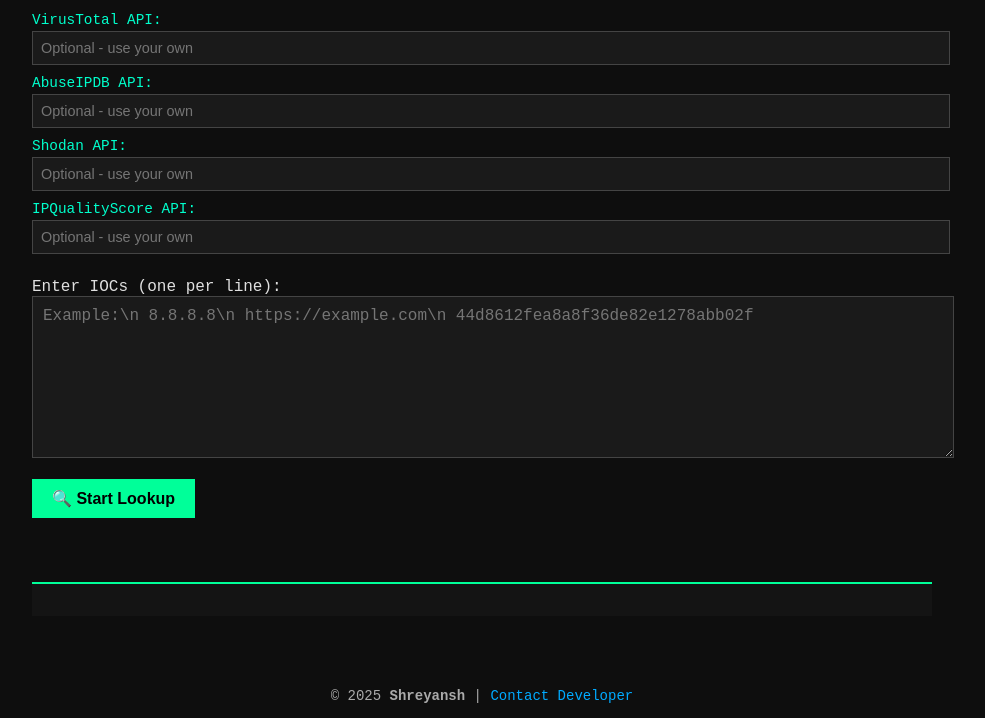
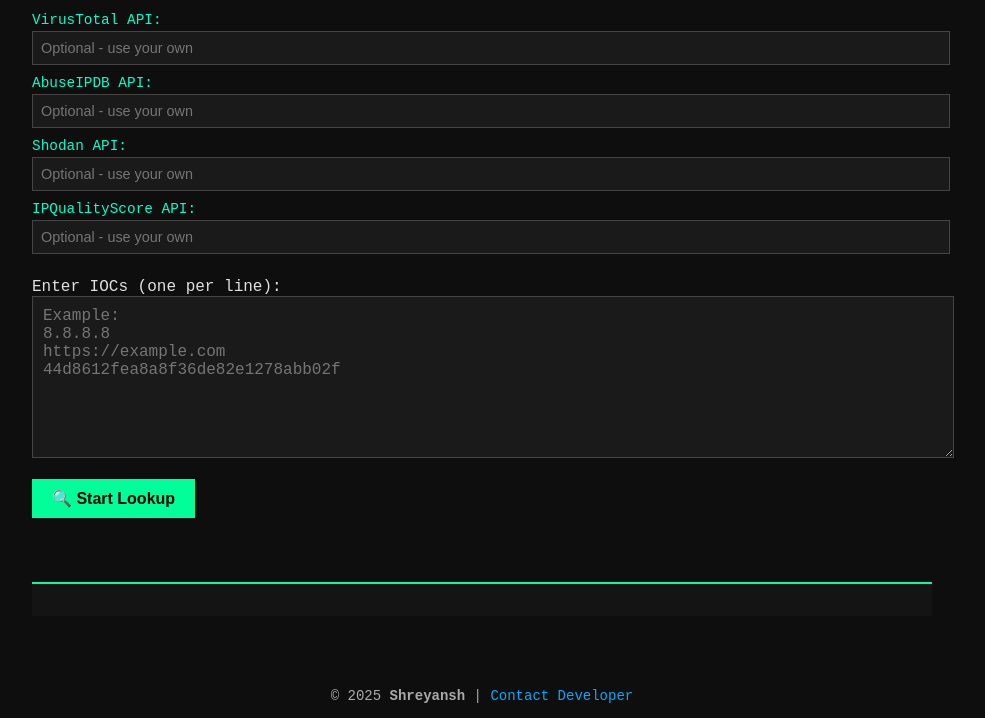
Before and after one commit to shreyansh-123/Threat-Intel, a website: page index.html in a window 1280 px wide. Shown: the part 119-837 px from the top of the page, without its empty margins (158-1143 px from the left). Drawn offline with Linux system fonts and the light colour scheme.

Commit message:
Update index.html

```diff
--- a/index.html
+++ b/index.html
@@ -27,7 +27,10 @@
 
     <label for="iocInput">Enter IOCs (one per line):</label>
 
-    <textarea id="iocInput" placeholder="Example:\n 8.8.8.8\n https://example.com\n 44d8612fea8a8f36de82e1278abb02f"></textarea>
+  <textarea id="iocInput" placeholder="Example:
+8.8.8.8
+https://example.com
+44d8612fea8a8f36de82e1278abb02f"></textarea>
 
     <button onclick="lookupIOCs()">🔍 Start Lookup</button>
 
```
